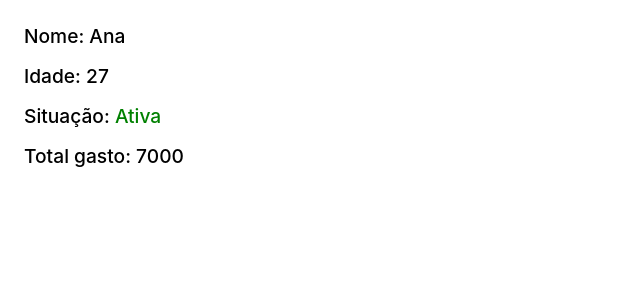
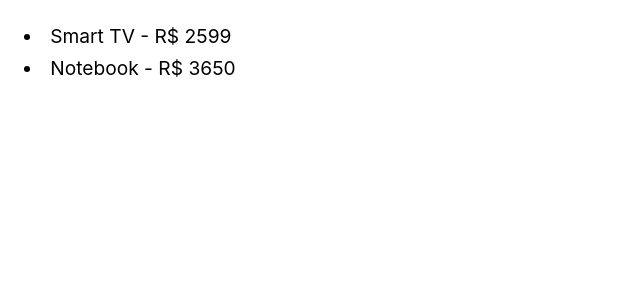
Before and after one commit to info-bryanalves/origamid-react, a React (Create React App) app: page / in a window 1280 px wide. Shown: the top 300 px of the page, without its empty margins (0-640 px from the left). Built offline with nearby package versions, Linux system fonts and the light colour scheme.

Commit message:
Aula 0208 - JSX Arrays 1

```diff
--- a/src/App.js
+++ b/src/App.js
@@ -1,53 +1,22 @@
 import React from 'react'
 
-const ana = {
-  name: 'Ana',
-  age: 27,
-  shopping: [
-    { name: 'Notebook', price: 'R$ 2500' },
-    { name: 'Geladeira', price: 'R$ 3000' },
-    { name: 'Smartphone', price: 'R$ 1500' },
-  ],
-  status: true,
+const App = () => {
+
+  const products = [
+    { name: 'Smart TV', price: 2599.00 },
+    { name: 'Notebook', price: 3650.00 },
+    { name: 'Relógio', price: 450.00 },
+  ]
+
+  return (
+    <div>
+      {products.filter(({ price }) => price > 500)
+        .map(({ name, price }) => (
+          <li key={name}>{name} - R$ {price}</li>
+        ))}
+    </div>
+  )
+
 }
 
-const bryan = {
-  name: 'Bryan',
-  age: 25,
-  shopping: [
-    { name: 'Notebook', price: 'R$ 2500' },
-    { name: 'Geladeira', price: 'R$ 3000' },
-    { name: 'Smartphone', price: 'R$ 1500' },
-    { name: 'Guitarra', price: 'R$ 3500' },
-  ],
-  status: false,
-};
-
-const App = () => {
-  const { name, age, shopping, status } = ana;
-
-  const values = shopping.map(({ price }) => {
-    return Number(price.replace('R$', ''))
-  })
-
-  const total = values.reduce((accumulator, currentValue) => accumulator + currentValue)
-
-  return (
-    <div style={{ fontWeight: "500" }}>
-      <p>Nome: {name}</p>
-      <p>Idade: {age}</p>
-      <p>
-        Situação:{' '}
-        <span style={{color: status ? 'green' : 'red',}}>
-          {status ? 'Ativa' : 'Inativa'}
-        </span>
-      </p>
-      <p>Total gasto: {total}</p>
-      {total >= 10000 &&
-        <p>Você está gastando demais</p>
-      }
-    </div>
-  );
-};
-
-export default App;
+export default App
```
